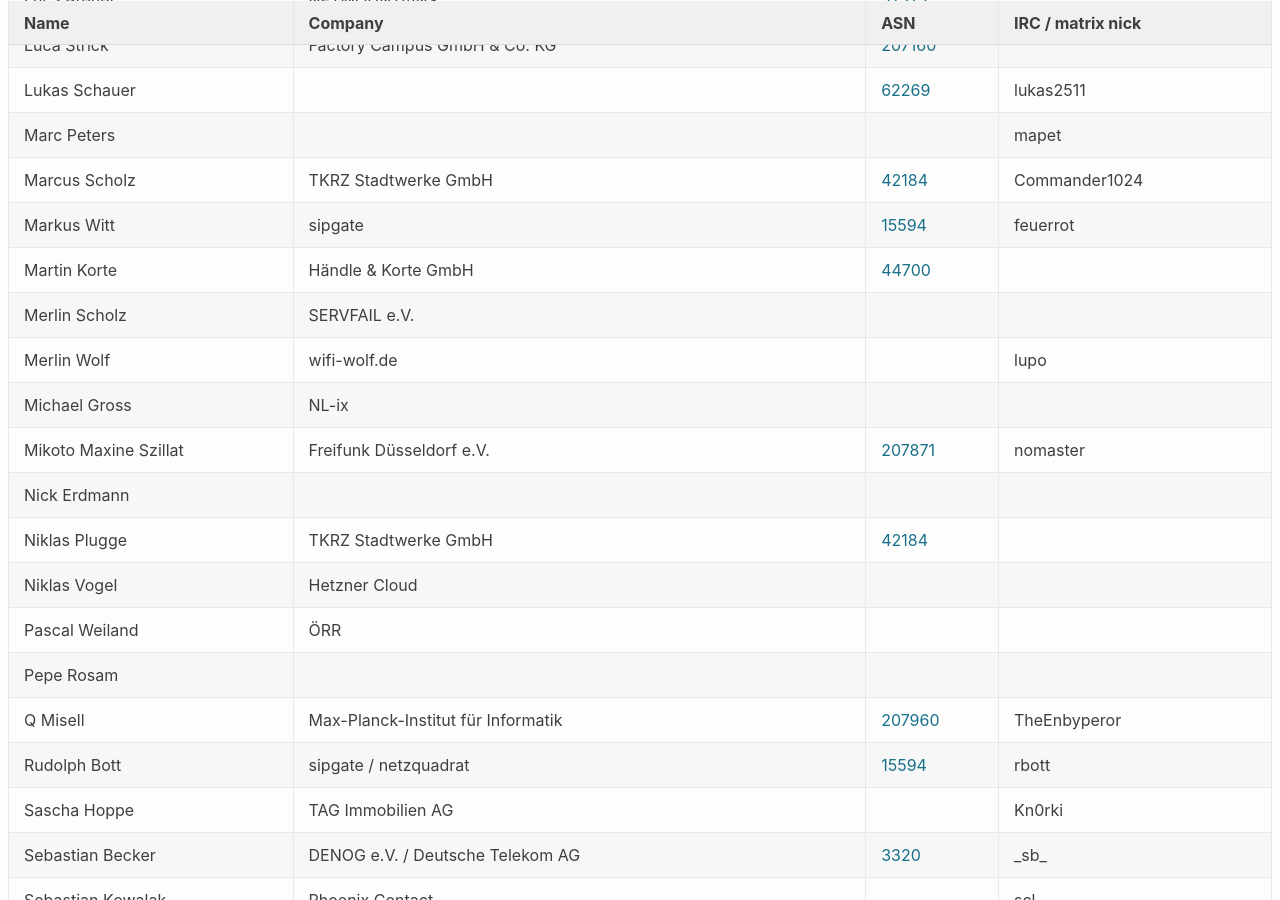
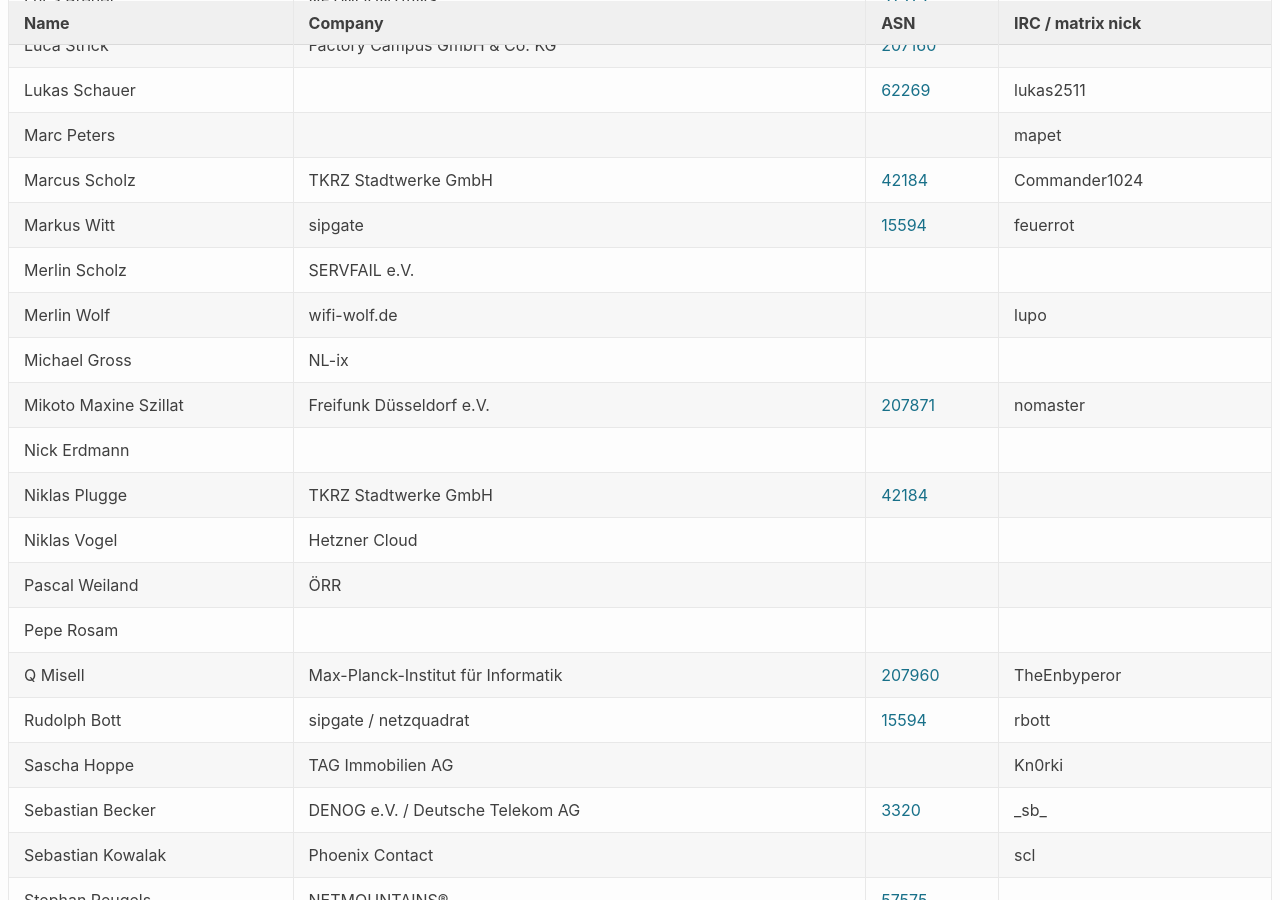
Before and after one commit to denog/pretix-attendeelist, a Jekyll site: the page built from denogmeetup25-05/index.markdown, in a window 1280 px wide and 900 px high, scrolled down 1336 px. Built offline with Jekyll 4.4.1, drawn with Linux system fonts in a browser that asks for light colours.

Commit message:
Latest data: Wed Jun 11 09:11:08 UTC 2025

```diff
--- a/_data/attendees_denogmeetup25-05.json
+++ b/_data/attendees_denogmeetup25-05.json
@@ -204,12 +204,6 @@
     "asn": "15594"
   },
   {
-    "name": "Martin Korte",
-    "company": "Händle & Korte GmbH",
-    "irc": null,
-    "asn": "44700"
-  },
-  {
     "name": "Merlin Scholz",
     "company": "SERVFAIL e.V.",
     "irc": null,
--- a/_data/attendees_denogmeetup25-06.json
+++ b/_data/attendees_denogmeetup25-06.json
@@ -58,6 +58,12 @@
     "company": "KIT",
     "irc": null,
     "asn": "34878"
+  },
+  {
+    "name": "Eleanor Wagner",
+    "company": "BelWü",
+    "irc": null,
+    "asn": null
   },
   {
     "name": "Emre Cinar",
```
